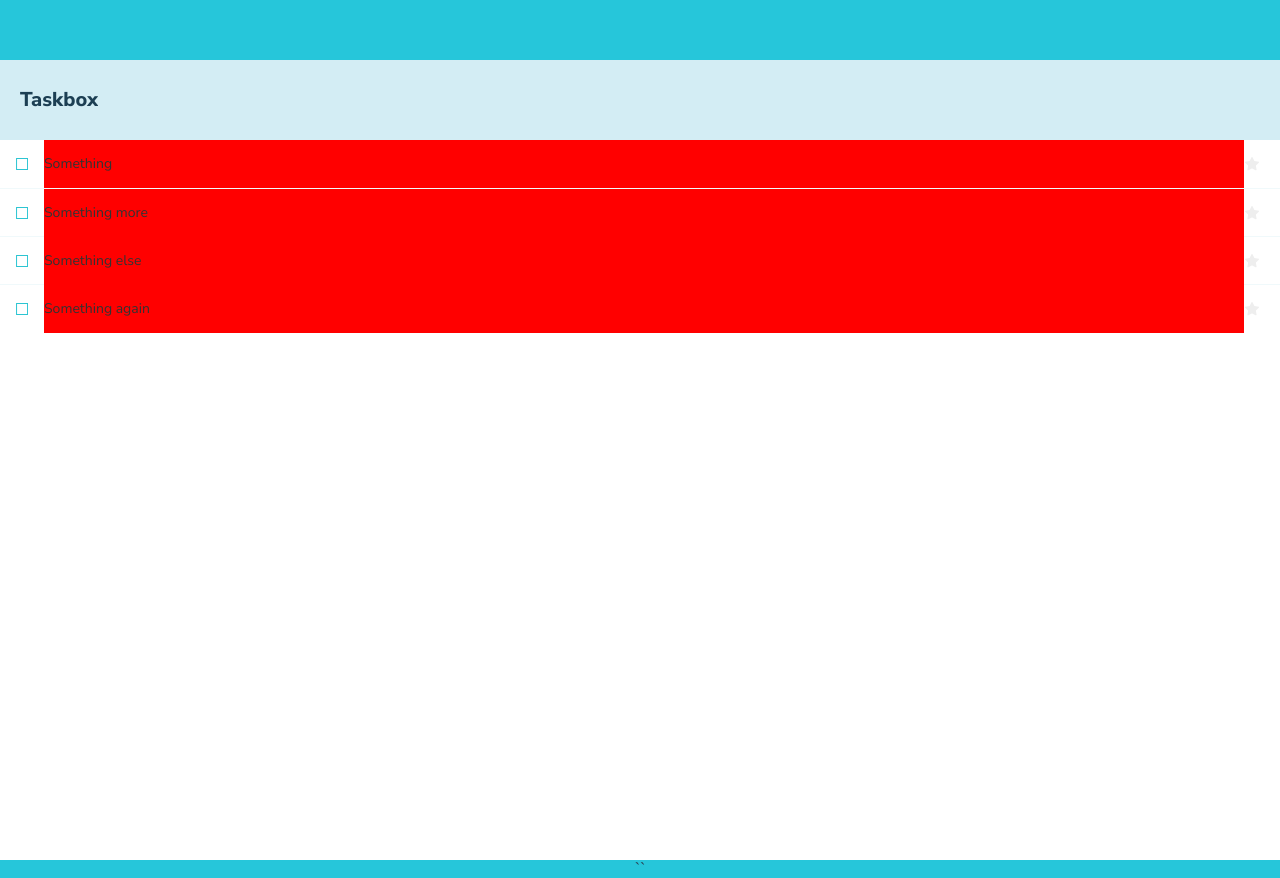
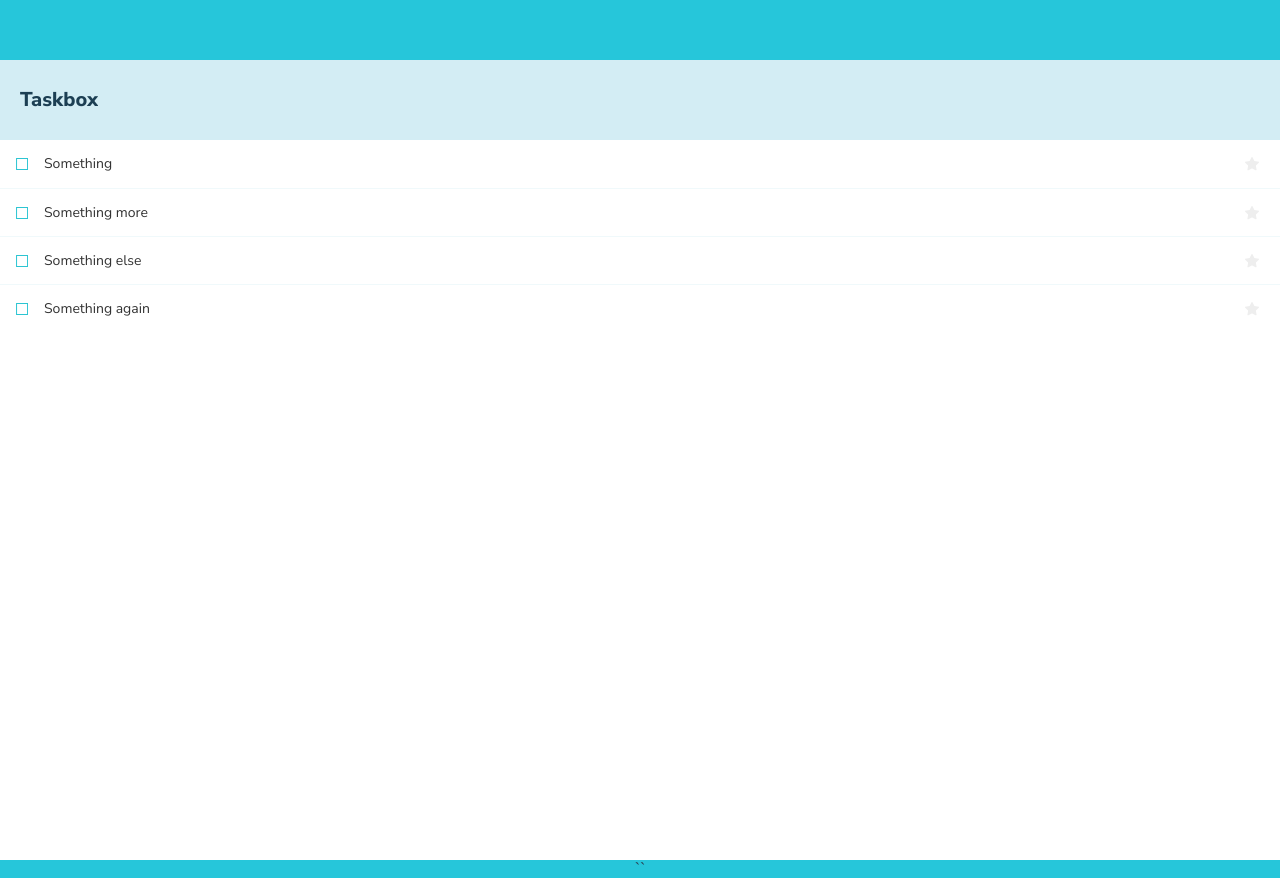
Before and after one commit to 747adam/testStorybook, a Vue app: page / in a window 1280 px wide. Built offline with nearby package versions, Linux system fonts and the light colour scheme.

Commit message:
setup style

```diff
--- a/src/components/Task.vue
+++ b/src/components/Task.vue
@@ -5,7 +5,7 @@
       <span class="checkbox-custom" @click="$emit('archive-task', task.id)" />
     </label>
     <div class="title">
-      <input type="text" :value="task.title" readonly placeholder="Input title" style="background: red;" />
+      <input type="text" :value="task.title" readonly placeholder="Input title" style="style=text-overflow: ellipsis;" />
     </div>
 
     <div class="actions">
```
